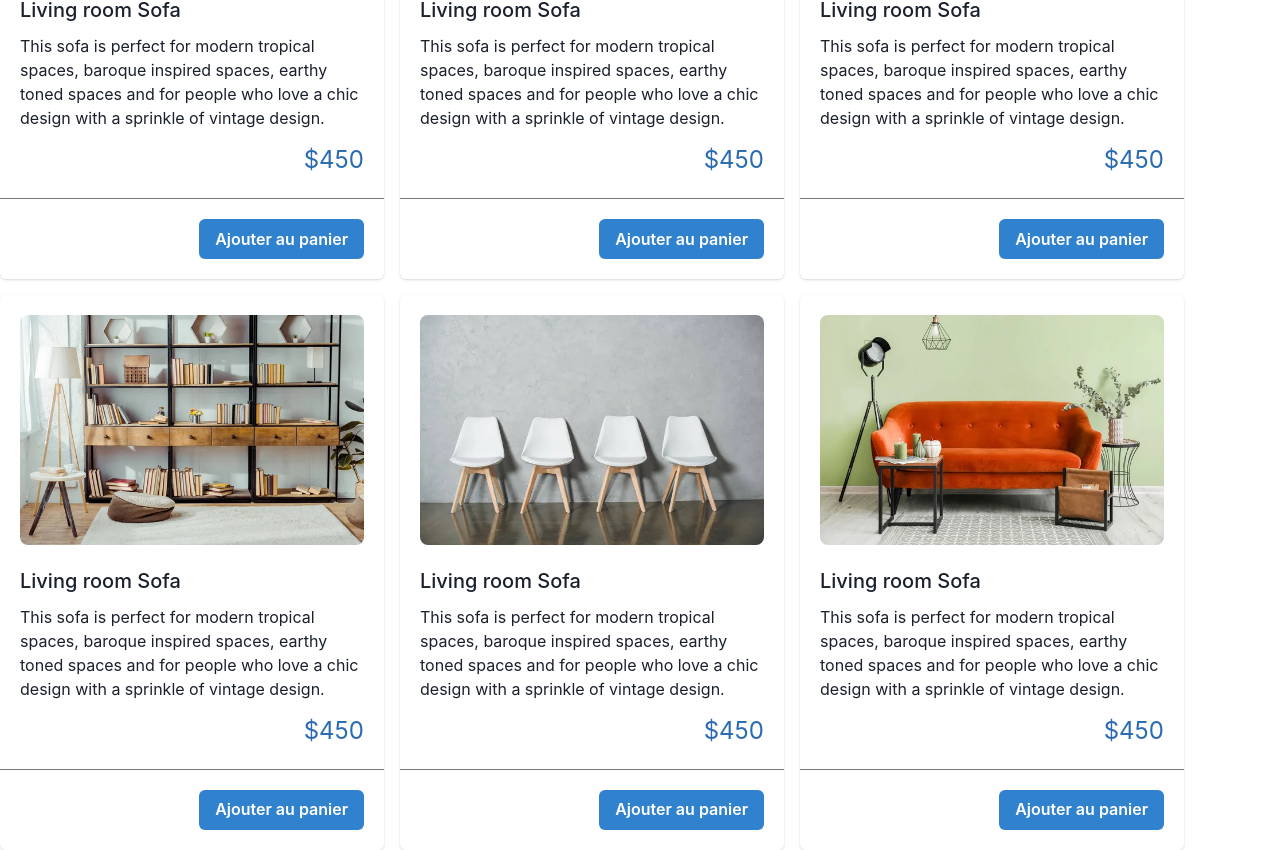
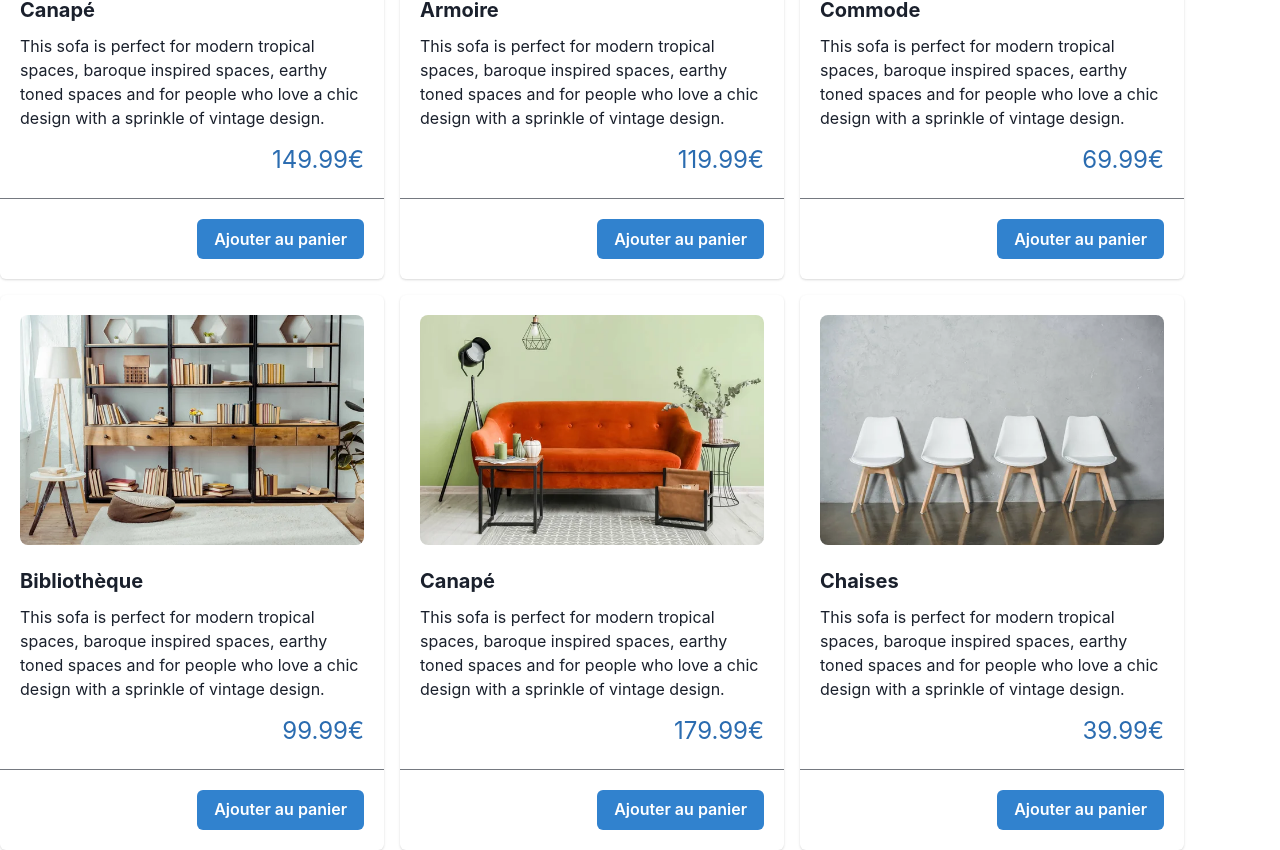
Before and after one commit to Lilifrontback/plateforme-de-vente-React, a React (Vite) app in the folder front/: page / in a window 1280 px wide. Shown: the part 275-1125 px from the top of the page. Built offline with nearby package versions, Linux system fonts and the light colour scheme.

Commit message:
rendu page dynamique

```diff
--- a/front/src/Home.jsx
+++ b/front/src/Home.jsx
@@ -1,5 +1,4 @@
 import * as React from 'react';
-import './Home.css';
 import { Card, CardBody, CardFooter } from '@chakra-ui/react'
 import { Stack, Heading, Text, Image, Button } from '@chakra-ui/react';
 import { Divider } from '@chakra-ui/react';
@@ -7,7 +6,7 @@ import { SimpleGrid } from '@chakra-ui/react';
 
 // Exemple d'ajout d'articles en dur:
 
-/* const meuble = [
+const meuble = [
   {
       id: 1,
       nom: "Canapé",
@@ -45,7 +44,7 @@ import { SimpleGrid } from '@chakra-ui/react';
       image: "../src/assets/images/chaises.jpg",
   },
 
-]; */
+];
 
 
 /**
@@ -56,22 +55,23 @@ import { SimpleGrid } from '@chakra-ui/react';
 function HomePage() {
     return (
         <SimpleGrid spacing={4} templateColumns='repeat(3,1fr)' display='flex' flexWrap='wrap'>
-        <Card maxW='sm'>
+          {meuble.map(meuble => (
+          <Card key={meuble.id} maxW='sm'>
           <CardBody>
             <Image
-            src='../src/assets/images/canape_gris.jpg'
-            alt='Canapé gris'
+              src={meuble.image}
+              alt={meuble.nom}
               borderRadius='lg'
             />
             <Stack mt='6' spacing='3'>
-            <Heading size='md'><a>Living room Sofa</a></Heading>
+              <Heading size='md'>{meuble.nom}</Heading>
               <Text>
                 This sofa is perfect for modern tropical spaces, baroque inspired
                 spaces, earthy toned spaces and for people who love a chic design with a
                 sprinkle of vintage design.
               </Text>
               <Text color='blue.600' fontSize='2xl' ml='auto'>
-              $450
+                {meuble.prix}€
               </Text>
             </Stack>
           </CardBody>
@@ -82,142 +82,7 @@ function HomePage() {
             </Button>
           </CardFooter>
           </Card>
-
-        <Card maxW='sm'>
-          <CardBody>
-            <Image
-              src='../src/assets/images/armoire.jpg'
-              alt='Armoire'
-              borderRadius='lg'
-            />
-            <Stack mt='6' spacing='3'>
-              <Heading size='md'><a>Living room Sofa</a></Heading>
-              <Text>
-                This sofa is perfect for modern tropical spaces, baroque inspired
-                spaces, earthy toned spaces and for people who love a chic design with a
-                sprinkle of vintage design.
-              </Text>
-              <Text color='blue.600' fontSize='2xl' ml='auto'>
-                $450
-              </Text>
-           </Stack>
-          </CardBody>
-          <Divider />
-          <CardFooter justifyContent='right'>
-            <Button variant='solid' colorScheme='blue'>
-              Ajouter au panier
-            </Button>
-          </CardFooter>
-        </Card>
-
-        <Card maxW='sm'>
-          <CardBody>
-            <Image
-              src='../src/assets/images/commode.jpg'
-              alt='Commode'
-              borderRadius='lg'
-            />
-            <Stack mt='6' spacing='3'>
-              <Heading size='md'><a>Living room Sofa</a></Heading>
-              <Text>
-                This sofa is perfect for modern tropical spaces, baroque inspired
-                spaces, earthy toned spaces and for people who love a chic design with a
-                sprinkle of vintage design.
-              </Text>
-              <Text color='blue.600' fontSize='2xl' ml='auto'>
-                $450
-              </Text>
-            </Stack>
-          </CardBody>
-          <Divider />
-          <CardFooter justifyContent='right'>
-            <Button variant='solid' colorScheme='blue'>
-              Ajouter au panier
-            </Button>
-          </CardFooter>
-        </Card>
-
-        <Card maxW='sm'>
-          <CardBody>
-            <Image
-              src='../src/assets/images/biblio.jpg'
-              alt='Bibliothèque'
-              borderRadius='lg'
-            />
-            <Stack mt='6' spacing='3'>
-              <Heading size='md'><a>Living room Sofa</a></Heading>
-              <Text>
-                This sofa is perfect for modern tropical spaces, baroque inspired
-                spaces, earthy toned spaces and for people who love a chic design with a
-                sprinkle of vintage design.
-              </Text>
-              <Text color='blue.600' fontSize='2xl' ml='auto'>
-                $450
-              </Text>
-            </Stack>
-          </CardBody>
-          <Divider />
-          <CardFooter justifyContent='right'>
-              <Button variant='solid' colorScheme='blue'>
-                Ajouter au panier
-              </Button>
-          </CardFooter>
-        </Card>
-
-        <Card maxW='sm'>
-          <CardBody>
-            <Image
-              src='../src/assets/images/chaises.jpg'
-              alt='Chaise'
-              borderRadius='lg'
-            />
-            <Stack mt='6' spacing='3'>
-              <Heading size='md'><a>Living room Sofa</a></Heading>
-              <Text>
-                This sofa is perfect for modern tropical spaces, baroque inspired
-                spaces, earthy toned spaces and for people who love a chic design with a
-                sprinkle of vintage design.
-              </Text>
-              <Text color='blue.600' fontSize='2xl' ml='auto'>
-                $450
-              </Text>
-            </Stack>
-          </CardBody>
-          <Divider />
-          <CardFooter justifyContent='right'>
-              <Button variant='solid' colorScheme='blue'>
-                Ajouter au panier
-              </Button>
-          </CardFooter>
-        </Card>
-
-        <Card maxW='sm'>
-          <CardBody>
-            <Image
-              src='../src/assets/images/canape_panacota.jpg'
-              alt='Canapé panacota'
-              borderRadius='lg'
-            />
-            <Stack mt='6' spacing='3'>
-              <Heading size='md'><a>Living room Sofa</a></Heading>
-              <Text>
-                This sofa is perfect for modern tropical spaces, baroque inspired
-                spaces, earthy toned spaces and for people who love a chic design with a
-                sprinkle of vintage design.
-              </Text>
-              <Text color='blue.600' fontSize='2xl' ml='auto'>
-                $450
-              </Text>
-            </Stack>
-          </CardBody>
-          <Divider />
-          <CardFooter justifyContent='right'>
-              <Button variant='solid' colorScheme='blue'>
-                Ajouter au panier
-              </Button>
-          </CardFooter>
-        </Card>
-
+          ))}
         </SimpleGrid>
     );
   }
```
Lines whose indentation alone changed are shown as unchanged.
